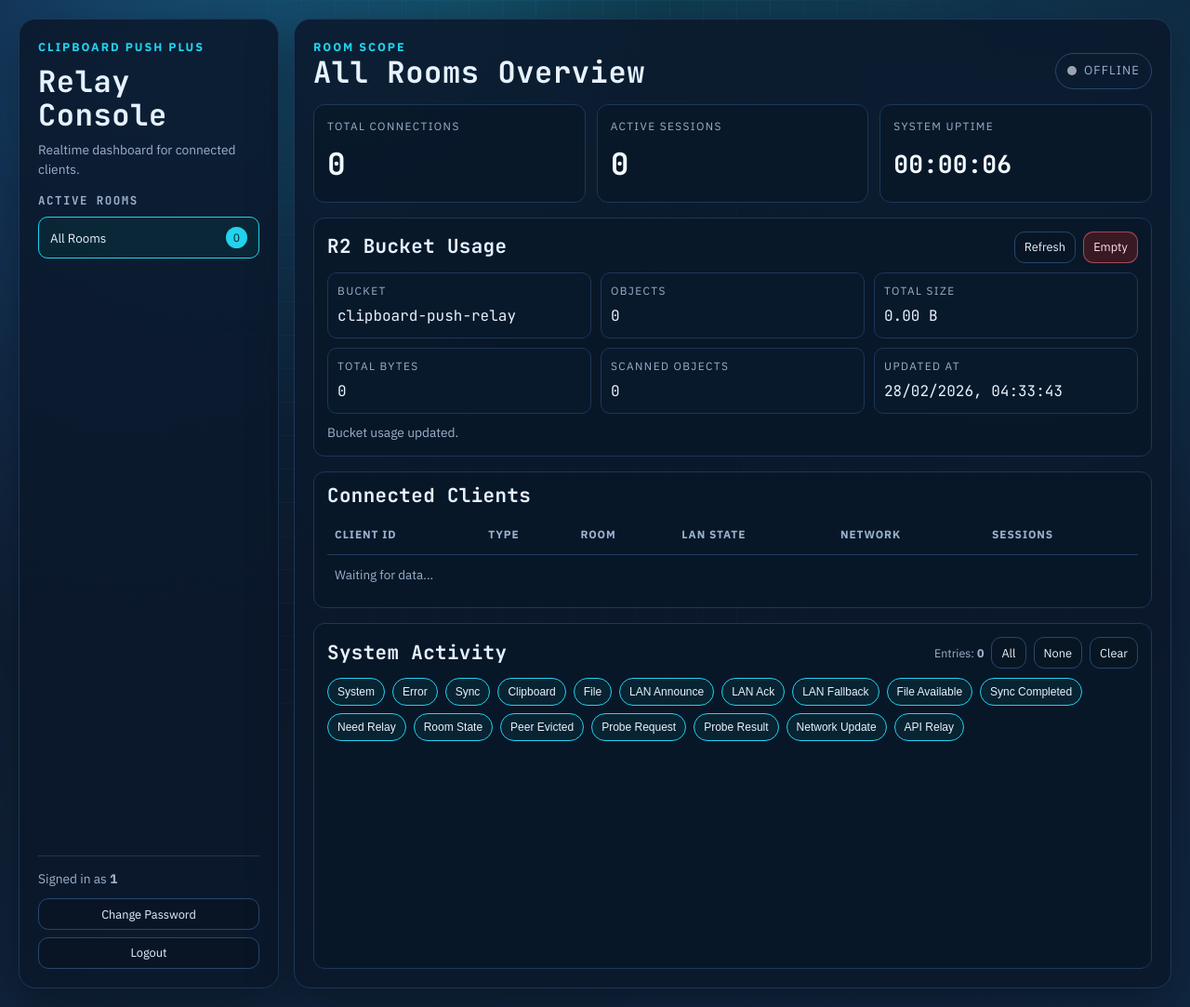
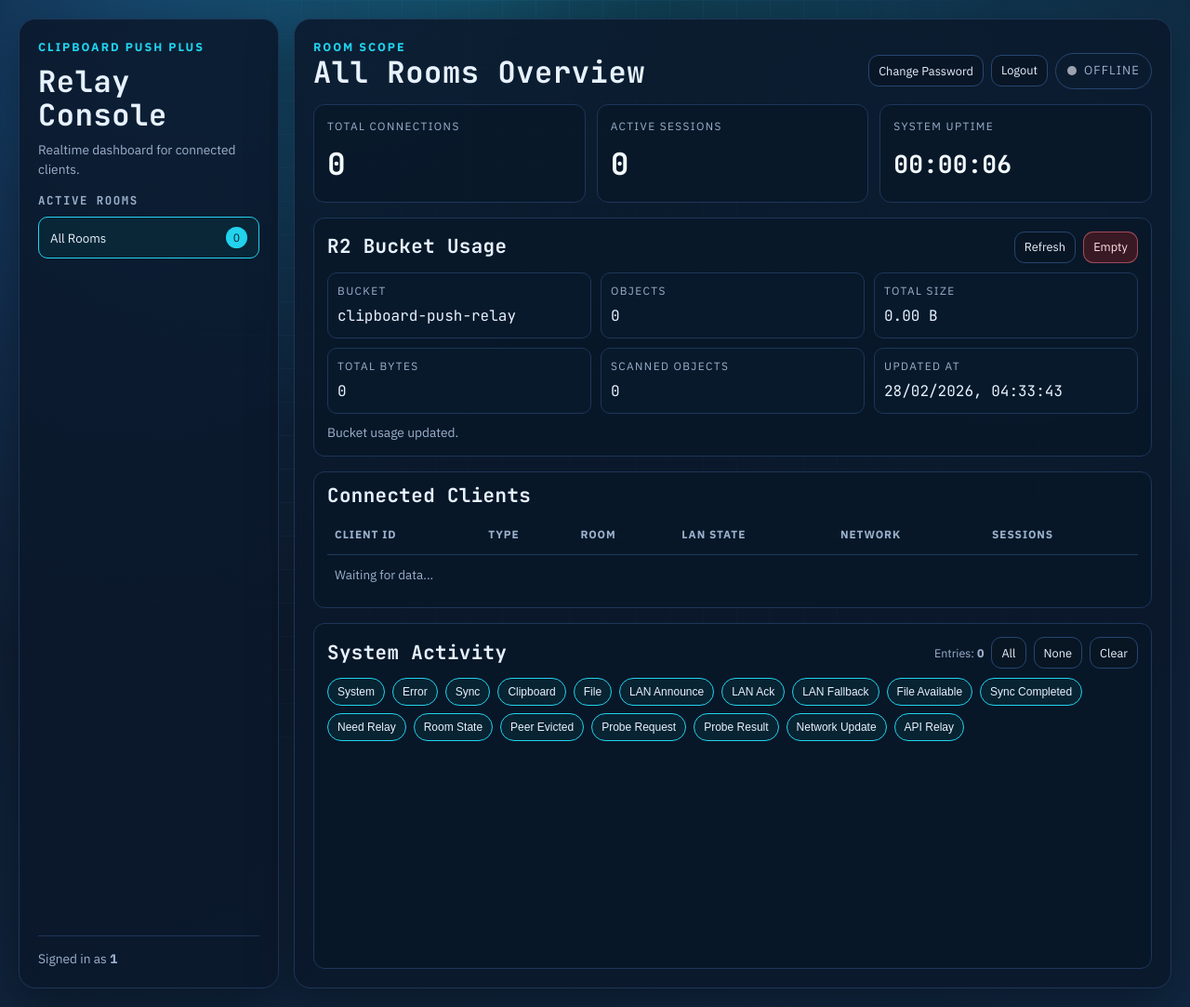
Before and after one commit to clipboardpush/clipboard-push-server, a Flask app: page /dashboard in a window 1280 px wide. Shown: the whole page at 93% size. Run offline with Flask 3, Linux system fonts and the light colour scheme; the visitor is signed in with stand-in values (Sample User, id 1); data that the repository does not hold is empty; parts of the project's set-up code (start-up, migrations or seed data) failed here and were passed over; some libraries are stand-ins or nearby versions.

Commit message:
ui: move logout and change password buttons to top-right header

```diff
--- a/static/css/style.css
+++ b/static/css/style.css
@@ -391,6 +391,13 @@ input::placeholder {
 
 .view-header h2 {
     font-size: 2rem;
+}
+
+.header-right {
+    display: flex;
+    align-items: center;
+    gap: 8px;
+    flex-shrink: 0;
 }
 
 .connection-pill {
--- a/templates/base.html
+++ b/templates/base.html
@@ -10,7 +10,7 @@
     <link rel="icon" type="image/png" href="{{ url_for('static', filename='favicon.png') }}">
     <link rel="shortcut icon" type="image/png" href="{{ url_for('static', filename='favicon.png') }}">
     <script src="https://cdnjs.cloudflare.com/ajax/libs/socket.io/4.0.1/socket.io.js"></script>
-    <link rel="stylesheet" href="{{ url_for('static', filename='css/style.css', v='20260225a') }}">
+    <link rel="stylesheet" href="{{ url_for('static', filename='css/style.css', v='20260228a') }}">
     {% block head %}{% endblock %}
 </head>
 <body class="{% block body_class %}{% endblock %}">
--- a/templates/dashboard.html
+++ b/templates/dashboard.html
@@ -26,10 +26,6 @@
 
         <footer class="sidebar-footer">
             <p class="text-meta">Signed in as <strong>{{ current_user.id }}</strong></p>
-            <div class="sidebar-footer-actions">
-                <button type="button" class="btn btn-outline btn-mini" id="open-change-pw">Change Password</button>
-                <a class="btn btn-outline btn-mini" href="{{ url_for('logout') }}">Logout</a>
-            </div>
         </footer>
     </aside>
 
@@ -39,9 +35,13 @@
                 <p class="kicker">Room Scope</p>
                 <h2 id="current-room-title">All Rooms Overview</h2>
             </div>
-            <div class="connection-pill" id="connection-pill">
-                <span class="status-indicator" id="connection-status" aria-hidden="true"></span>
-                <span id="connection-text">Offline</span>
+            <div class="header-right">
+                <button type="button" class="btn btn-outline btn-mini" id="open-change-pw">Change Password</button>
+                <a class="btn btn-outline btn-mini" href="{{ url_for('logout') }}">Logout</a>
+                <div class="connection-pill" id="connection-pill">
+                    <span class="status-indicator" id="connection-status" aria-hidden="true"></span>
+                    <span id="connection-text">Offline</span>
+                </div>
             </div>
         </header>
 
```
